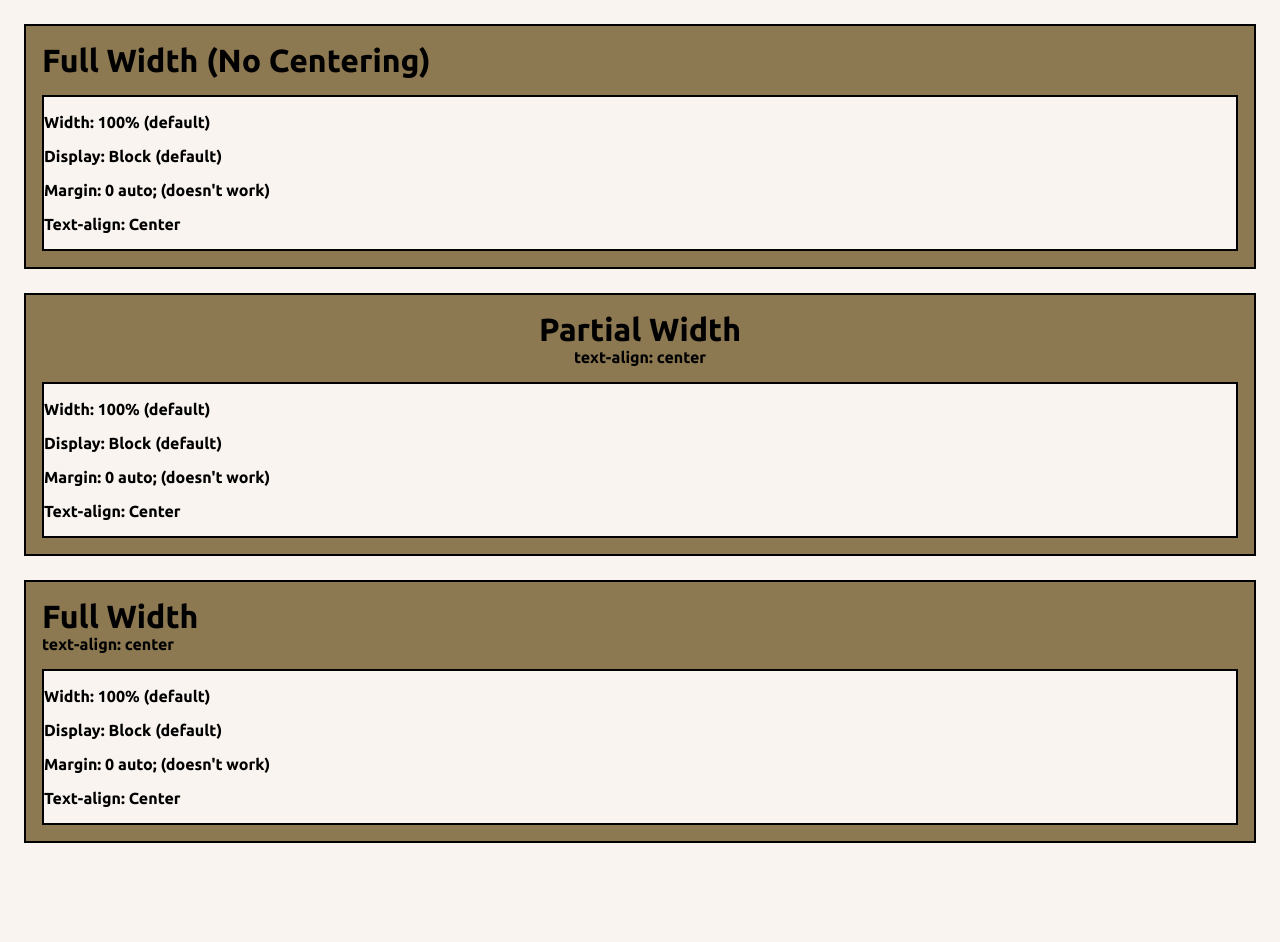
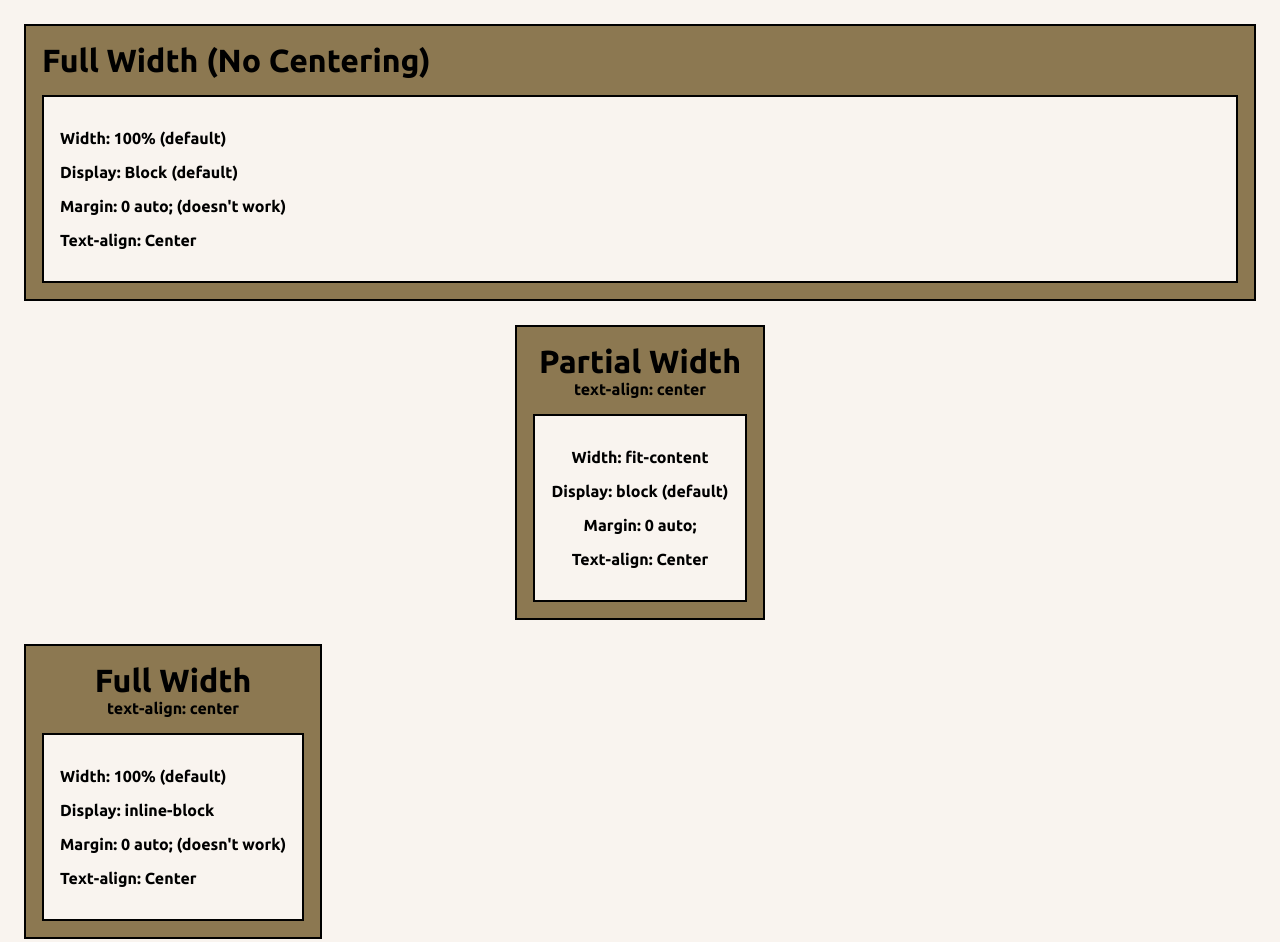
Before and after one commit to sagarEmn/marginWidthHeight, a website built with Vite: page index.html in a window 1280 px wide. Before the commit the page ends 891 px from the top, so only its background shows below. Built offline with nearby package versions, Linux system fonts and the light colour scheme.

Commit message:
First version completed

```diff
--- a/index.html
+++ b/index.html
@@ -16,35 +16,37 @@
     />
   </head>
   <body>
-    <div class="container">
+    <div class="container default-width">
       <h1>Full Width (No Centering)</h1>
-      <div class="box full-width">
+      <div class="box">
         <p>Width: 100% (default)</p>
         <p>Display: Block (default)</p>
         <p>Margin: 0 auto; (doesn't work)</p>
         <p>Text-align: Center</p>
       </div>
     </div>
+
     <div class="container partial-width">
       <div class="title">
         <h1>Partial Width</h1>
         <p class="sub-title">text-align: center</p>
       </div>
-      <div class="box partial-width">
-        <p>Width: 100% (default)</p>
-        <p>Display: Block (default)</p>
-        <p>Margin: 0 auto; (doesn't work)</p>
+      <div class="box">
+        <p>Width: fit-content</p>
+        <p>Display: block (default)</p>
+        <p>Margin: 0 auto;</p>
         <p>Text-align: Center</p>
       </div>
     </div>
+
     <div class="container full-width">
       <div class="title">
         <h1>Full Width</h1>
         <p class="sub-title">text-align: center</p>
       </div>
-      <div class="box full-width">
+      <div class="box">
         <p>Width: 100% (default)</p>
-        <p>Display: Block (default)</p>
+        <p>Display: inline-block</p>
         <p>Margin: 0 auto; (doesn't work)</p>
         <p>Text-align: Center</p>
       </div>
--- a/style.css
+++ b/style.css
@@ -38,6 +38,21 @@ h1 {
   margin: 0;
 }
 
+.partial-width {
+  width: fit-content;
+  margin: 0 auto;
+}
+
+.full-width {
+  margin: 0 auto;
+  display: inline-block;
+  margin: 0 auto;
+}
+
+.full-width .title {
+  text-align: center;
+}
+
 .container {
   border: 2px solid black;
   margin-bottom: 1.5em;
@@ -49,6 +64,7 @@ h1 {
   margin-top: 1rem;
   border: 2px solid black;
   background: var(--bg-primary);
+  padding: 1rem;
 }
 
 .title p {
@@ -58,3 +74,7 @@ h1 {
 .partial-width .title {
   text-align: center;
 }
+
+.partial-width .box {
+  text-align: center;
+}
```
